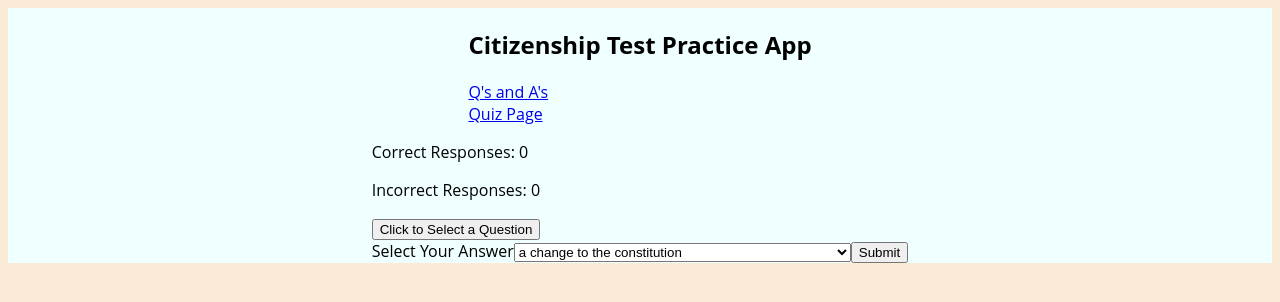
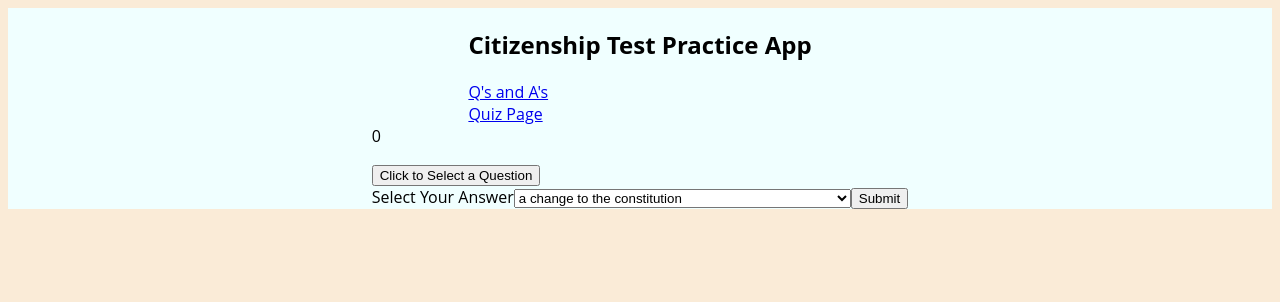
Before and after one commit to mmaustin/citizenship-questions-answers, a React (Create React App) app in the folder citizenship-frontend/: page /questions/dropbox in a window 1280 px wide. Shown: the top 302 px of the page. Built offline with nearby package versions, Linux system fonts and the light colour scheme.

Commit message:
added a running total of questions asked and display of results upon completion

```diff
--- a/citizenship-frontend/src/App.js
+++ b/citizenship-frontend/src/App.js
@@ -4,7 +4,6 @@ import {BrowserRouter as Router, Routes, Route} from 'react-router-dom'
 import Navbar from './app/Navbar'
 import { SingleQuestionPage } from './features/questions/SingleQuestionPage'
 import { QuestionsDropBox } from './features/questions/QuestionsDropBox'
-import AnswerTabulation from './features/view/AnswerTabulation'
 
 const App = () => {
 
--- a/citizenship-frontend/src/features/questions/QuestionsDropBox.js
+++ b/citizenship-frontend/src/features/questions/QuestionsDropBox.js
@@ -2,7 +2,7 @@ import React, {useState} from 'react'
 import { useSelector, useDispatch } from 'react-redux'
 import { removeQuestion } from './quizQuestionsSlice'
 import { quizAnswers } from './questions'
-import AnswerTabulation from '../view/AnswerTabulation'
+//import AnswerTabulation from '../view/AnswerTabulation'
 //import {useNavigate} from 'react-router-dom'
 
 export const QuestionsDropBox = () => {
@@ -67,11 +67,12 @@ export const QuestionsDropBox = () => {
 
     }
 
+    const questionsAnswered = correctAnswer + incorrectAnswer
 
     return(
         <div>
             <>
-                <AnswerTabulation correctAnswer={correctAnswer} incorrectAnswer={incorrectAnswer}/>
+                {questionsAnswered}
                 <p>{question}</p>
                 <button onClick={getRandomQuestion}>Click to Select a Question</button>
             </>
@@ -84,8 +85,11 @@ export const QuestionsDropBox = () => {
                 </label>
                 <input type="submit" value="Submit" />
             </form>
-            {listQuestions.length === 9 &&
-            <p>Yay!</p>
+            {listQuestions.length === 0 &&
+            <>
+                <p>Correct Answers: {correctAnswer}</p>
+                <p>Incorrect Answers: {incorrectAnswer}</p>
+            </>
             }
         </div>
     )
```
